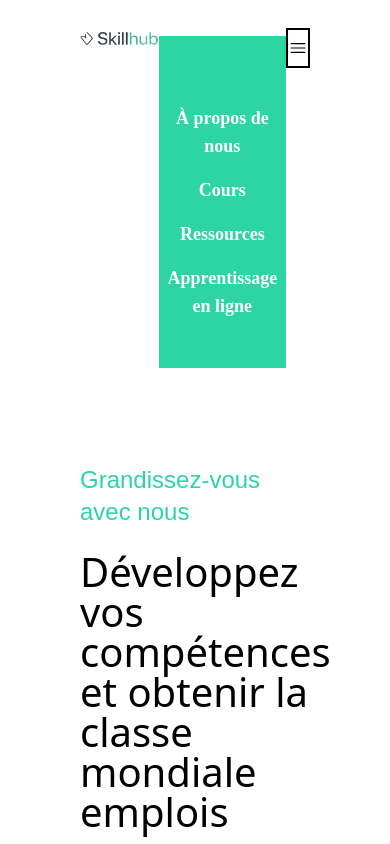
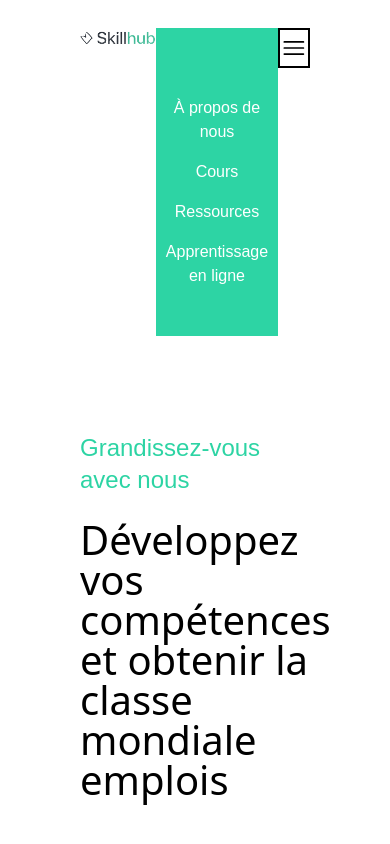
Before and after one commit to Barronakn/Competence-Center, a React (Vite) app: page / in a window 390 px wide. Both pictures are taken after a click on the icon 290 px from the left and 48 px from the top of the page. Shown: the top 844 px of the page. Built offline with nearby package versions, Linux system fonts and the light colour scheme; a web font is replaced by a local one.

Commit message:
Mise à jour

```diff
--- a/package.json
+++ b/package.json
@@ -11,6 +11,7 @@
   "dependencies": {
     "aos": "^2.3.4",
     "autoprefixer": "^10.4.13",
+    "framer-motion": "^10.10.0",
     "postcss": "^8.4.21",
     "react": "^18.2.0",
     "react-dom": "^18.2.0",
--- a/src/components/Navigation.jsx
+++ b/src/components/Navigation.jsx
@@ -1,17 +1,11 @@
 import { NavLink } from "react-router-dom";
-import { useState, useEffect } from "react";
-import AOS from "aos";
-import "aos/dist/aos.css";
+import { useState } from "react";
 
 const Navigation = () => {
   const [show, setShow] = useState(false);
   const handleShow = () => {
     setShow(!show);
   };
-
-  useEffect(() => {
-    AOS.init({ duration: 1000 });
-  }, []);
 
   return (
     <div className="content flex justify-between mt-7">
@@ -50,8 +44,10 @@ const Navigation = () => {
         </div>
       </div>
       {show ? (
-        <div data-aos="fade-down" className="w-full">
-          <div className="nav bg-primary py-10 z-auto">
+        <div
+          data-aos="fade-down"
+          className="nav-resp w-full bg-primary py-10 z-auto"
+        >
           <ul className="pt-5">
             <li className="py-2 text-white">
               <NavLink className="cursor" to="/about">
@@ -75,10 +71,9 @@ const Navigation = () => {
             </li>
           </ul>
         </div>
-        </div>
       ) : null}
       <svg
-        className="iconMenu w-10 h-10"
+        className="iconMenu w-14 h-10"
         onClick={handleShow}
         xmlns="http://www.w3.org/2000/svg"
         fill="none"
--- a/src/pages/Home.jsx
+++ b/src/pages/Home.jsx
@@ -8,6 +8,7 @@ import Item5 from "../components/Item5";
 import { useEffect } from "react";
 import AOS from "aos";
 import "aos/dist/aos.css";
+import { motion } from "framer-motion";
 
 const componentName = (props) => {
   useEffect(() => {
@@ -16,16 +17,19 @@ const componentName = (props) => {
   return (
     <div>
       <div className="mx-20 home">
-        <div data-aos="flip-up">
+        <motion.div
+          initial={{ scaleY: 0, opacity: 0 }}
+          whileInView={{ scaleY: 1, opacity: 1 }}
+        >
           <Navigation />
-        </div>
+        </motion.div>
         <Item1 />
         <div data-aos="fade-up">
           <Item2 />
         </div>
         <Item3 />
         <div data-aos="fade-up">
-          <Item4 show={3}  />
+          <Item4 show={3} />
         </div>
         <div data-aos="fade-up">
           <Item5 />
--- a/src/styles/components/item4.scss
+++ b/src/styles/components/item4.scss
@@ -27,7 +27,7 @@
 }
 
 .previous {
-  @apply text-primary cursor p-3 px-5 shadow-btn  ;
+  @apply text-primary cursor p-3 px-5 shadow-btn;
 }
 
 .next {
@@ -55,8 +55,8 @@
     text-align: center;
   }
 
-  .item-4 .title h1 {
-    font-size: 30px;
+  .item-4 .titre {
+    font-size: 20px;
     width: 100%;
   }
 
--- a/src/styles/components/navigation.scss
+++ b/src/styles/components/navigation.scss
@@ -28,11 +28,17 @@
 }
 
 .iconMenu {
-    border: 2px solid black;
-    display: none;
+  border: 2px solid black;
+  display: none;
 }
 
 //Responsivité
+
+@media screen and (min-width: 1190px) {
+  .nav-resp {
+    display: none;
+  }
+}
 
 @media screen and (max-width: 1190px) {
   .iconMenu {
@@ -41,10 +47,7 @@
   .none {
     display: none;
   }
-  .nav {
+  .nav-resp {
     text-align: center;
   }
-  .nav-resp {
-    margin: 0 auto;
-  }
 }
```
Also changed, not shown: 1 other file (tests, documents, lock files or other folders). Lines whose indentation alone changed are shown as unchanged.
